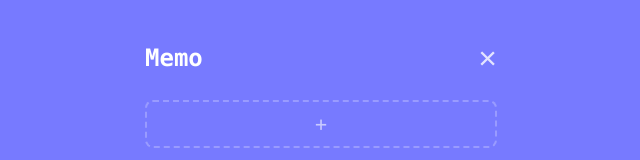
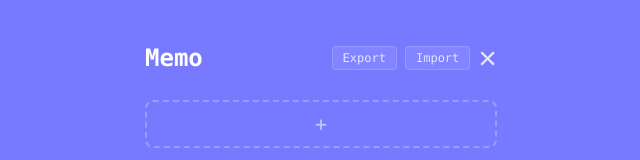
Before and after one commit to N0n4we/AIChatTauri, a Vue app: page / in a window 1280 px wide. Both pictures are taken after a click on the button "Memo". Shown: the top 160 px of the page, without its empty margins (319-959 px from the left). Built offline with nearby package versions, Linux system fonts and the light colour scheme.

Commit message:
feat: import/export memos.json

```diff
--- a/src/App.css
+++ b/src/App.css
@@ -497,6 +497,29 @@
   opacity: 1;
 }
 
+.header-actions {
+  display: flex;
+  align-items: center;
+  gap: 8px;
+}
+
+.header-action-btn {
+  background: rgba(255, 255, 255, 0.1);
+  border: 1px solid rgba(255, 255, 255, 0.2);
+  color: white;
+  font-size: 0.75rem;
+  cursor: pointer;
+  padding: 4px 10px;
+  border-radius: 4px;
+  opacity: 0.8;
+  font-family: inherit;
+}
+
+.header-action-btn:hover {
+  opacity: 1;
+  background: rgba(255, 255, 255, 0.2);
+}
+
 .settings-panel .form-group {
   margin-bottom: 16px;
 }
--- a/src/App.vue
+++ b/src/App.vue
@@ -14,6 +14,7 @@ const {
   openMemo, closeMemo, addMemoRule, toggleMemoRule, removeMemoRule,
   clearMessages, updateMessage,
   sendMessage, regenerate, memoryCompact,
+  exportMemos, importMemos,
 } = useApp();
 </script>
 
@@ -195,7 +196,11 @@ const {
       <div class="settings-content" :class="{ 'content-visible': memoContentVisible }">
         <div class="settings-header">
           <h2 ref="memoTitleRef" :class="{ 'title-hidden': memoState === 'expanding' || memoState === 'collapsing' }">Memo</h2>
-          <button class="close-btn" @click="closeMemo">&times;</button>
+          <div class="header-actions">
+            <button class="header-action-btn" @click="exportMemos" title="Export">Export</button>
+            <button class="header-action-btn" @click="importMemos" title="Import">Import</button>
+            <button class="close-btn" @click="closeMemo">&times;</button>
+          </div>
         </div>
         <div class="memo-list">
           <div v-for="(rule, idx) in memoRules" :key="idx" class="memo-item">
--- a/src/useApp.ts
+++ b/src/useApp.ts
@@ -631,6 +631,37 @@ Output ONLY the updated memo content as plain text (no JSON, no wrapping). If th
     }
   }
 
+  function exportMemos() {
+    const json = JSON.stringify(memos.value, null, 2);
+    const blob = new Blob([json], { type: "application/json" });
+    const url = URL.createObjectURL(blob);
+    const a = document.createElement("a");
+    a.href = url;
+    a.download = "memos.json";
+    a.click();
+    URL.revokeObjectURL(url);
+  }
+
+  function importMemos() {
+    const input = document.createElement("input");
+    input.type = "file";
+    input.accept = ".json";
+    input.onchange = async () => {
+      const file = input.files?.[0];
+      if (!file) return;
+      try {
+        const text = await file.text();
+        const imported = JSON.parse(text) as Memo[];
+        if (Array.isArray(imported)) {
+          memos.value = imported;
+        }
+      } catch (e) {
+        console.error("Failed to import memos:", e);
+      }
+    };
+    input.click();
+  }
+
   return {
     messages, renderedMessages, input, loading,
     settingsState, settingsContentVisible, apiKey, modelId, compactModelId, baseUrl, reasoningEnabled, systemPrompt,
@@ -644,5 +675,6 @@ Output ONLY the updated memo content as plain text (no JSON, no wrapping). If th
     openMemo, closeMemo, addMemoRule, toggleMemoRule, removeMemoRule,
     clearMessages, updateMessage,
     sendMessage, regenerate, memoryCompact,
+    exportMemos, importMemos,
   };
 }
```
